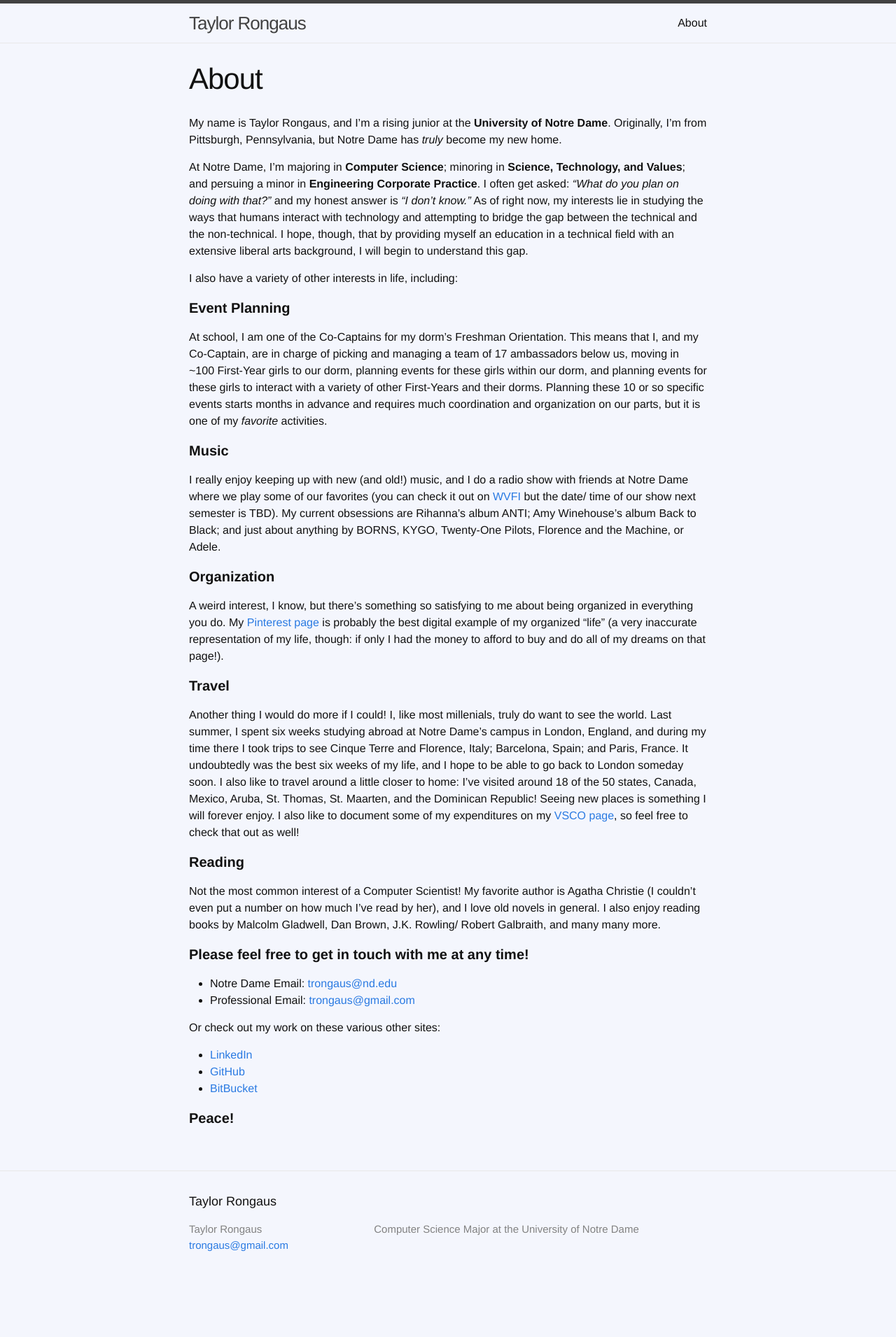
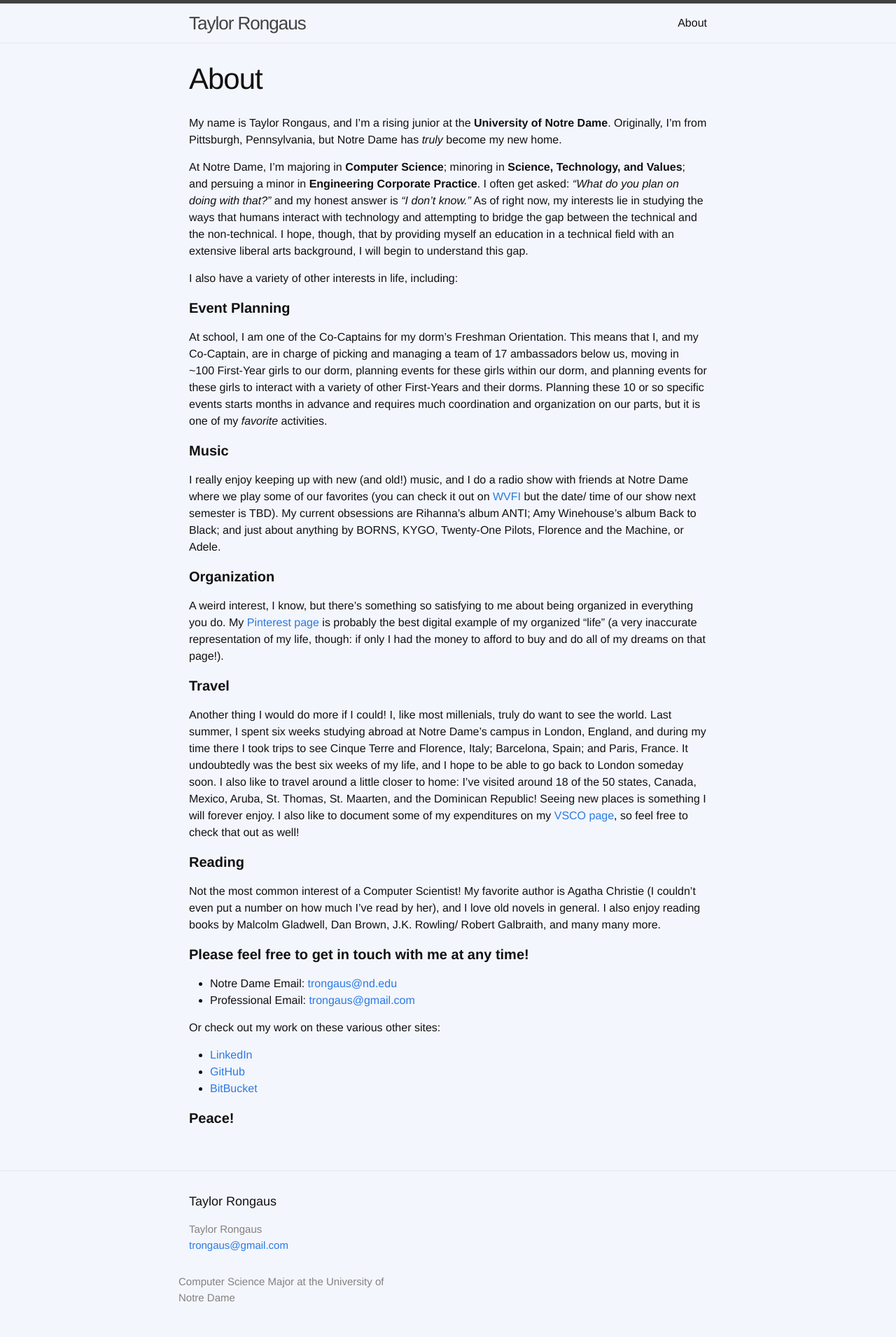
Before and after one commit to trongaus/trongaus.github.io, a Jekyll site: the page built from about.md, in a window 1280 px wide. Shown: the whole page at 70% size. Built offline with Jekyll 4.4.1, drawn with Linux system fonts in a browser that asks for light colours; before the commit the page ends 1851 px from its top, so only the background shows below that.

Commit message:
editing footer

```diff
--- a/_includes/footer.html
+++ b/_includes/footer.html
@@ -12,7 +12,7 @@
         </ul>
       </div>
 
-      <div class="footer-col footer-col-8">
+      <div class="footer-col-3 footer-col-8">
         <p>{{ site.description }}</p>
       </div>
     </div>
```
